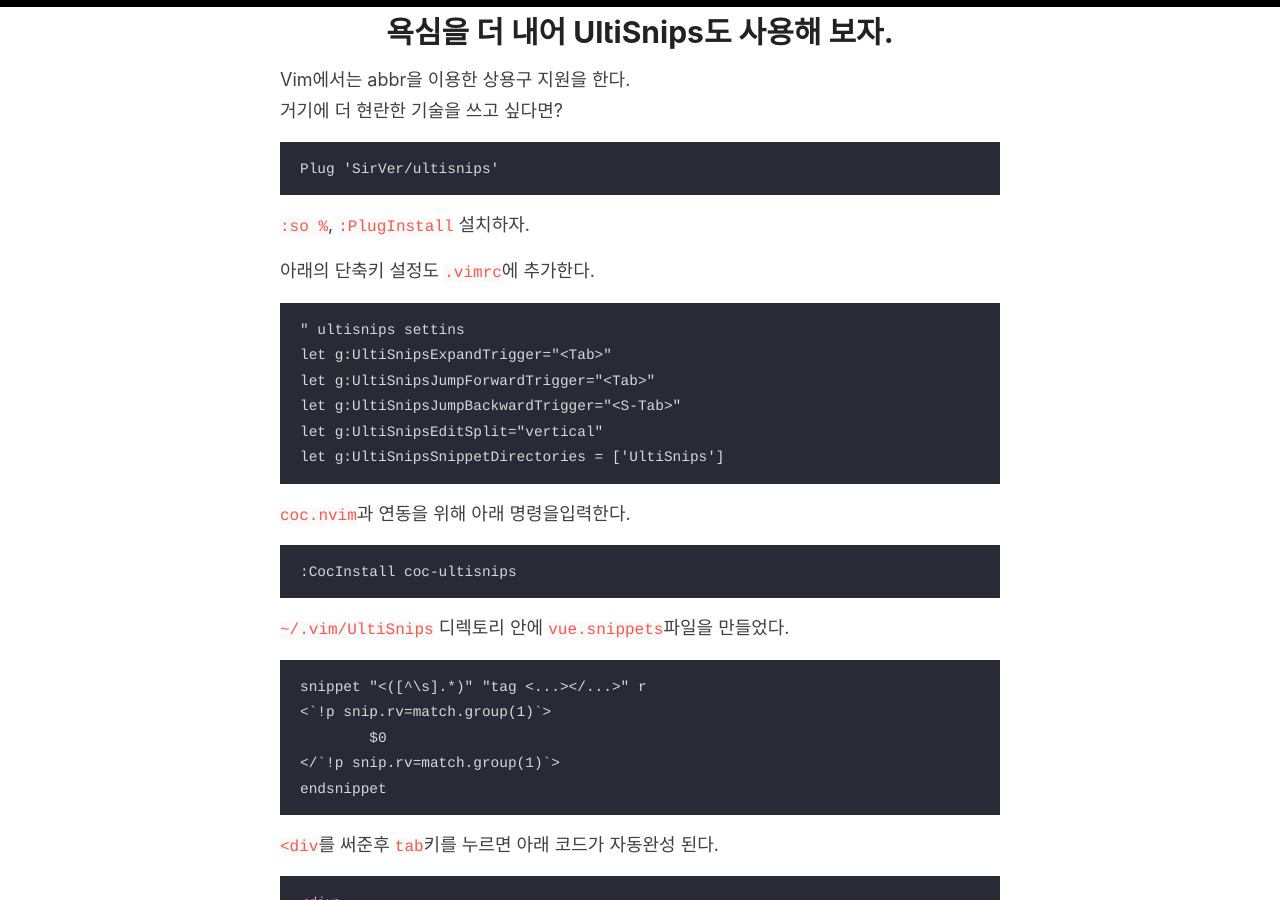
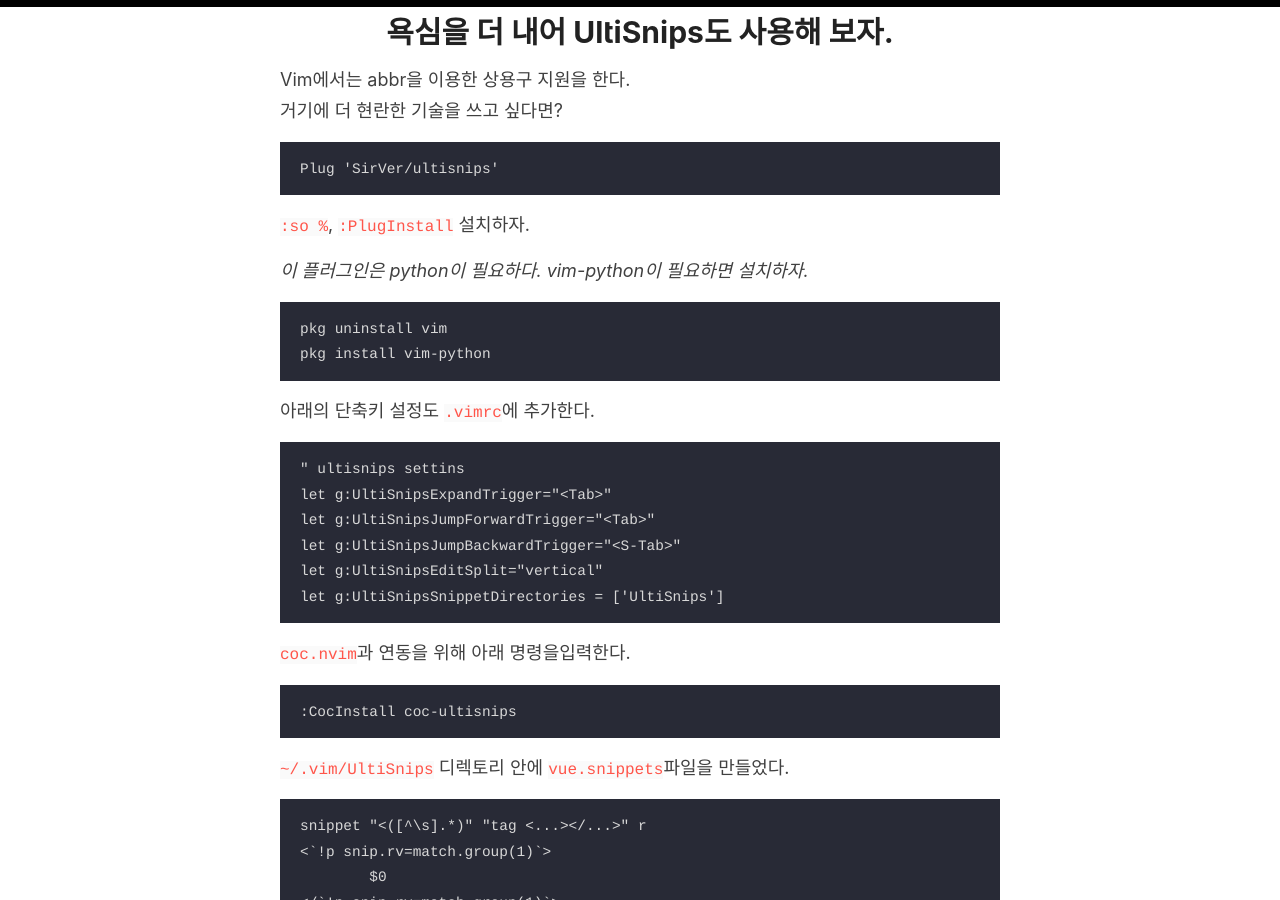
Before and after one commit to ch3224bin/ch3224bin.github.io, a Jekyll site: the page built from _posts/2019-8-28-develop-anywhere-use-termux-6.md, in a window 1280 px wide and 900 px high, scrolled down 3495 px. Built offline with Jekyll 4.4.1, drawn with Linux system fonts in a browser that asks for light colours; comment, search, counter and statistics services are not loaded.

Commit message:
termux 사용기 5부 작성

````diff
--- a/_posts/2019-8-28-develop-anywhere-use-termux-6.md
+++ b/_posts/2019-8-28-develop-anywhere-use-termux-6.md
@@ -71,6 +71,12 @@ Plug 'SirVer/ultisnips'
 
 `:so %`, `:PlugInstall` 설치하자.
 
+*이 플러그인은 python이 필요하다. vim-python이 필요하면 설치하자.*
+```
+pkg uninstall vim
+pkg install vim-python
+```
+
 아래의 단축키 설정도 `.vimrc`에 추가한다.
 ```
 " ultisnips settins
````
